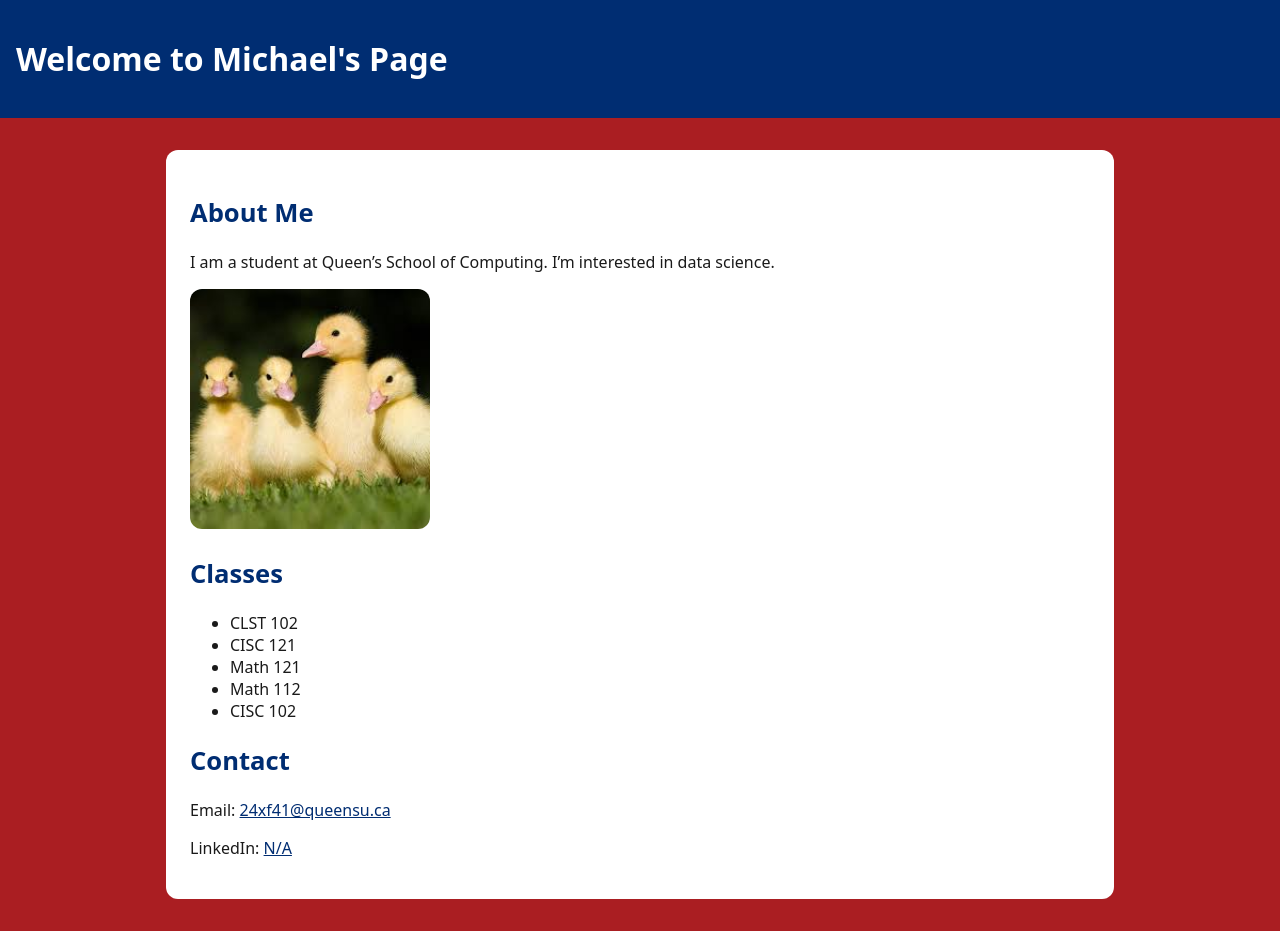
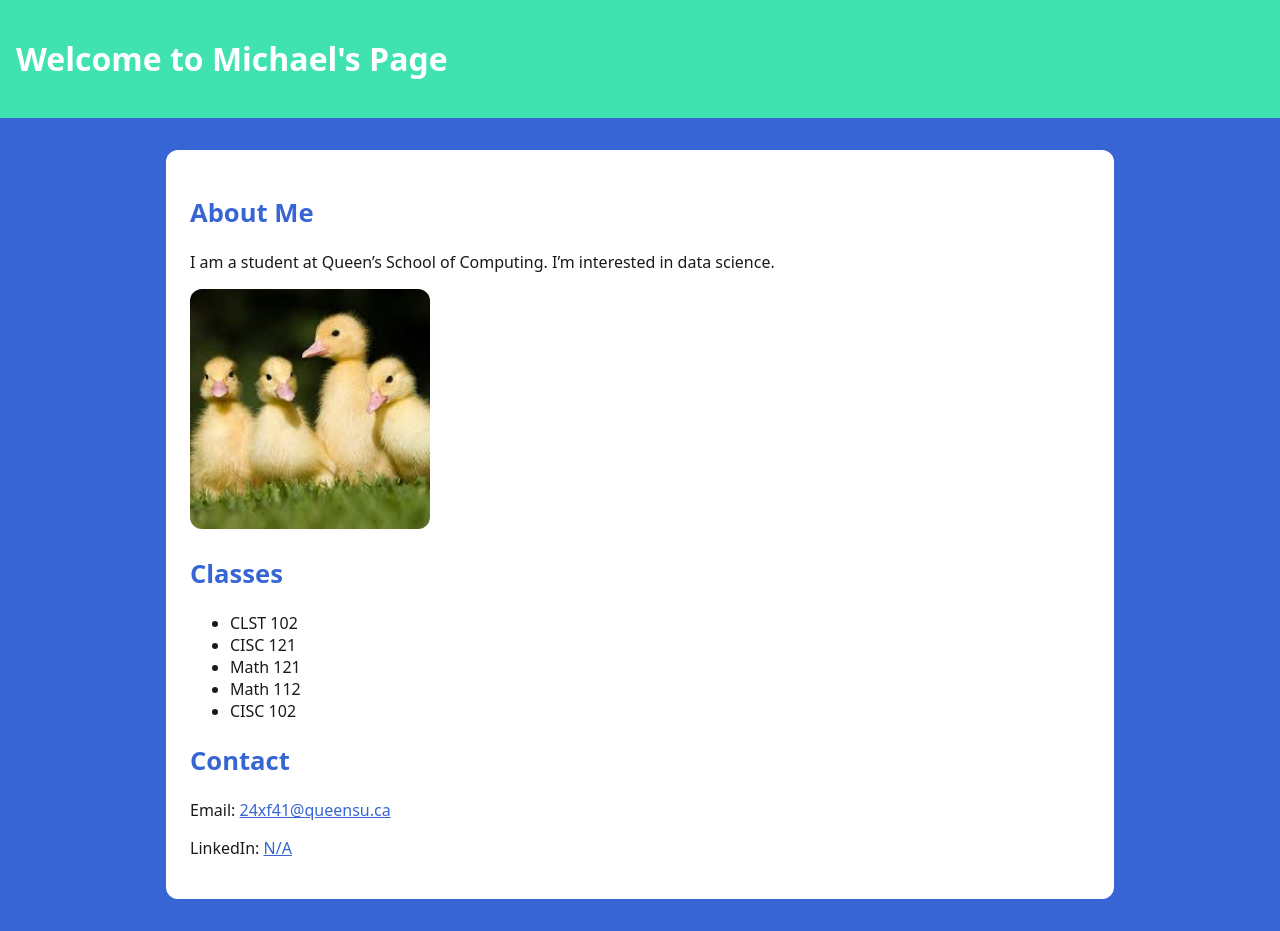
Before and after one commit to blizzardlizzer/queens-student-page, a plain HTML site: page index.html in a window 1280 px wide. Drawn offline with Linux system fonts and the light colour scheme.

Commit message:
Update style.css
This one works, just had to reopen site

```diff
--- a/style.css
+++ b/style.css
@@ -1,8 +1,8 @@
 :root {
-  --red:#aa1e22; --gold:#f2a900; --blue:#002d72;
+  --green:#40e3af; --gold:#f2a900; --blue:#3766d4;
 }
-body { font-family: system-ui, sans-serif; margin:0; background:var(--red); color:#fff; }
-header { background:var(--blue); color:#fff; padding:1rem; }
+body { font-family: system-ui, sans-serif; margin:0; background:var(--blue); color:#fff; }
+header { background:var(--green); color:#fff; padding:1rem; }
 main { background:#fff; color:#1a1a1a; max-width:900px; margin:2rem auto; border-radius:12px; padding:1.5rem; }
 a { color: var(--blue); }
 /* === personalize below by changing colors or spacing === */
```
